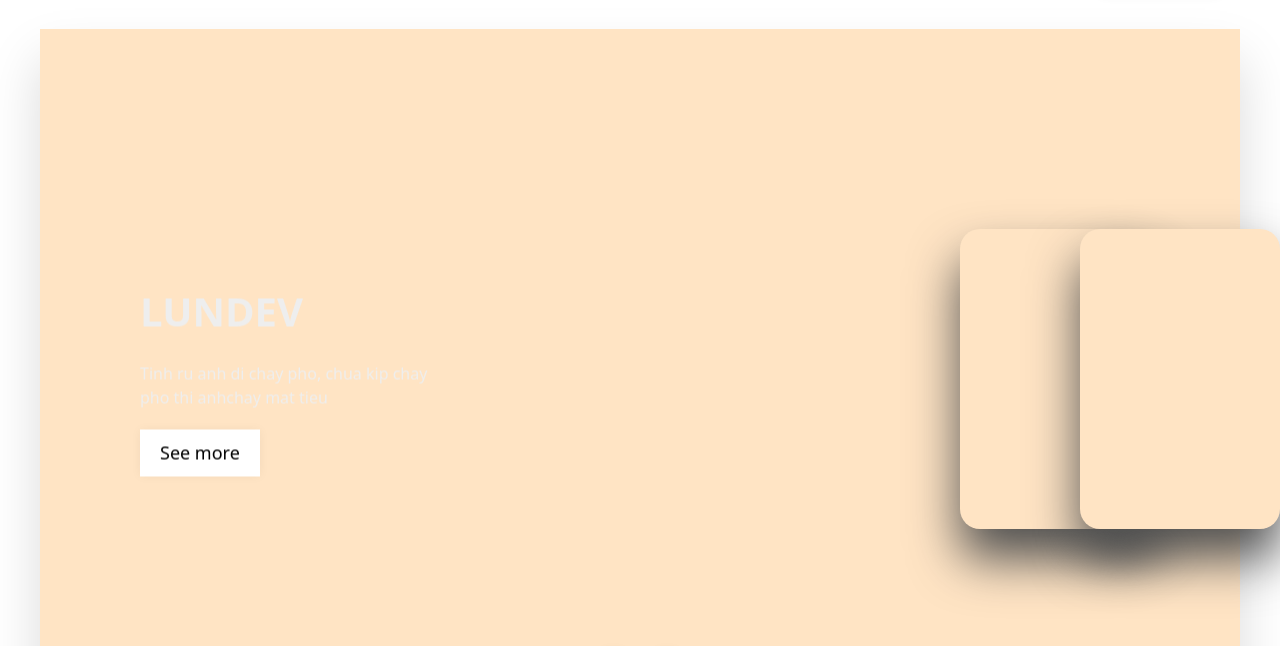
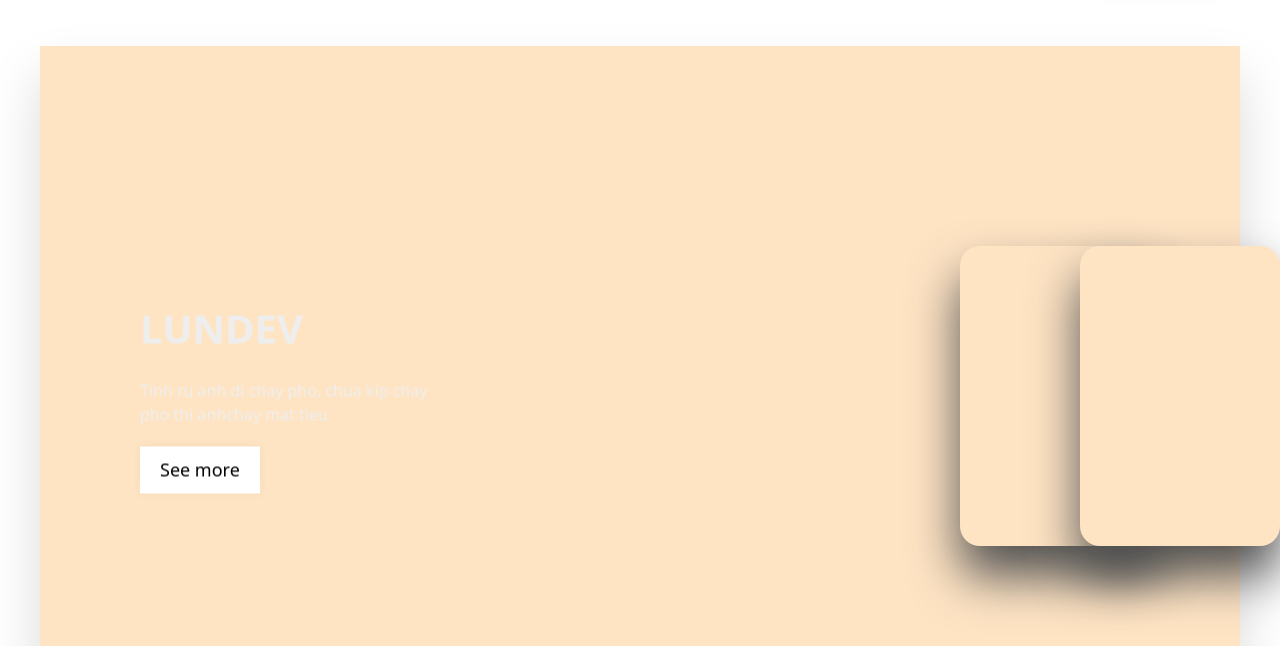
Before and after one commit to Hyunnism/Nightbat-1, a plain HTML site: page index.html in a window 1280 px wide. Shown: the part 84-730 px from the top of the page. Drawn offline with nearby package versions, Linux system fonts and the light colour scheme.

Commit message:
Try Header

```diff
--- a/style.css
+++ b/style.css
@@ -158,14 +158,13 @@ nav {
 }
 
 .slider-container {
-  display: flex;
-  justify-content: center;
-  align-items: center;
-  position: relative;
-  margin: 0 auto; /* Pusatkan secara horizontal */
-  max-width: var(--max-width); /* Sesuaikan lebar maksimal */
-  width: 100%; /* Lebar penuh container */
-  min-height: 700px; /* Gunakan min-height agar lebih fleksibel */
+  position: absolute;
+  top: 60%;
+  left: 50%;
+  transform: translate(-50%, -50%);
+  max-width: var(--max-width);
+  width: 100%;
+  height: 700px;
   padding: 50px;
   background-color: #f5f5f5;
   box-shadow: 0 30px 50px #dbdbdb;
@@ -1019,9 +1018,12 @@ footer .copyrightText {
   top: 50%;
   left: 50%;
   transform: translate(-50%, -50%);
-  width: 65%;       /* Video akan menyesuaikan dengan lebar container */
-  height: auto;      /* Tinggi video akan diatur secara proporsional */
-  object-fit: cover; /* Mengisi seluruh ruang dengan tetap menjaga aspek rasio */
+  width: 65%;
+  /* Video akan menyesuaikan dengan lebar container */
+  height: auto;
+  /* Tinggi video akan diatur secara proporsional */
+  object-fit: cover;
+  /* Mengisi seluruh ruang dengan tetap menjaga aspek rasio */
 }
 
 /* Statistic End */
```
